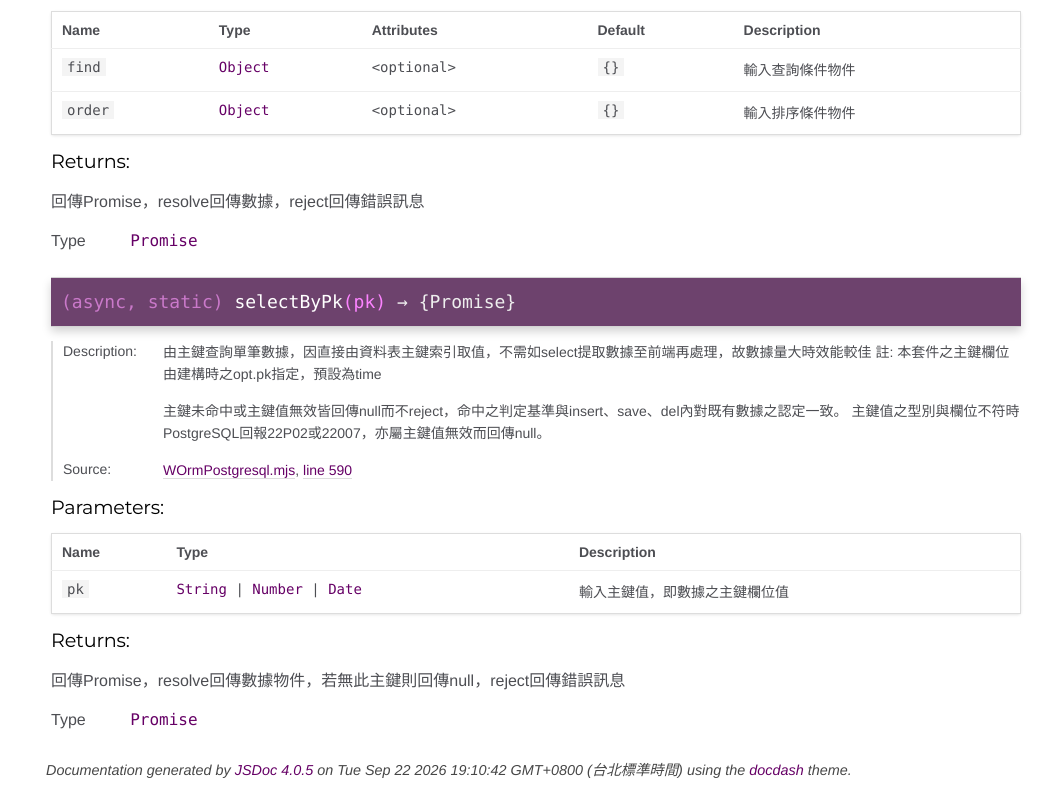
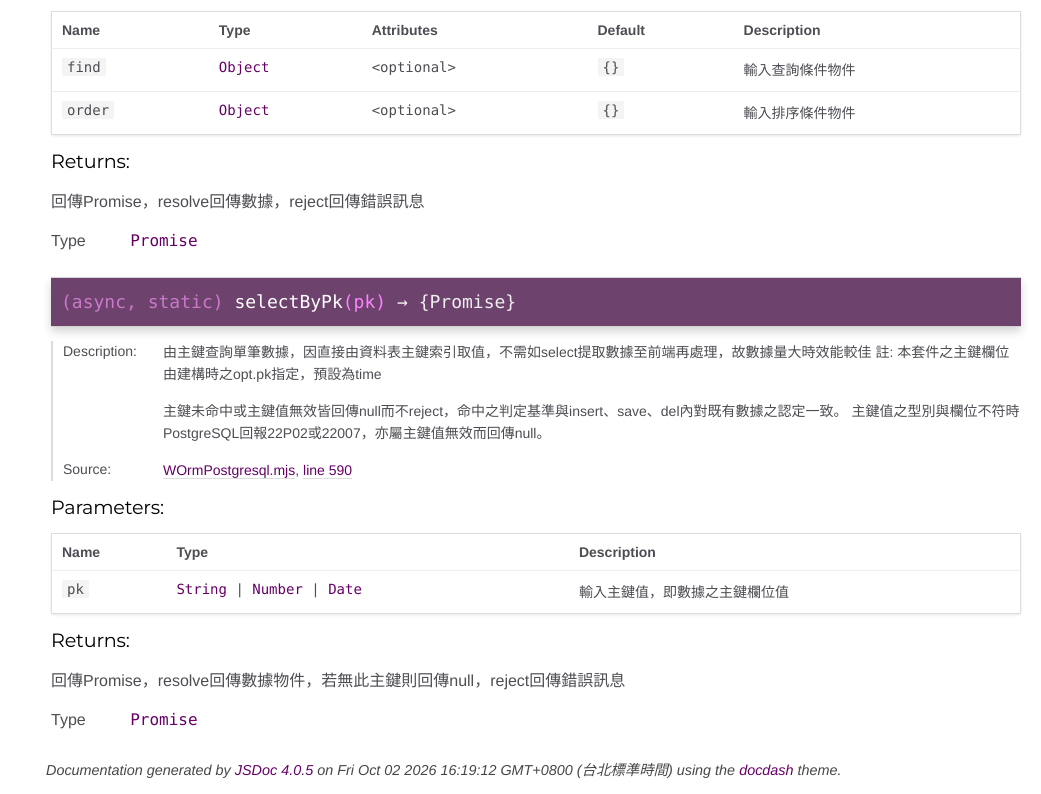
Before and after one commit to yuda-lyu/w-orm-postgresql, a website: page docs/WOrmPostgresql.html in a window 1280 px wide. Shown: the part 4662-5456 px from the top of the page, without its empty margins (239-1280 px from the left). Drawn offline with Linux system fonts and the light colour scheme.

```diff
--- a/docs/WOrmPostgresql.html
+++ b/docs/WOrmPostgresql.html
@@ -2252,7 +2252,7 @@ nInserted與nModified恆同時出現，無對應行為時填0。
 <br class="clear">
 
 <footer>
-    Documentation generated by <a href="https://github.com/jsdoc3/jsdoc">JSDoc 4.0.5</a> on Tue Sep 22 2026 19:10:42 GMT+0800 (台北標準時間) using the <a href="https://github.com/clenemt/docdash">docdash</a> theme.
+    Documentation generated by <a href="https://github.com/jsdoc3/jsdoc">JSDoc 4.0.5</a> on Fri Oct 02 2026 16:19:12 GMT+0800 (台北標準時間) using the <a href="https://github.com/clenemt/docdash">docdash</a> theme.
 </footer>
 
 <script>prettyPrint();</script>
--- a/package.json
+++ b/package.json
@@ -1,11 +1,11 @@
 {
   "name": "w-orm-postgresql",
-  "version": "1.0.27",
+  "version": "1.0.28",
   "main": "dist/w-orm-postgresql.umd.js",
   "dependencies": {
     "mongo-sql": "^6.2.0",
     "pg": "^8.23.0",
-    "wsemi": "^1.9.3"
+    "wsemi": "^1.9.9"
   },
   "devDependencies": {
     "w-package-tools": "^1.1.16"
```
Also changed, not shown: docs/WOrmPostgresql.mjs.html (+1 -1 lines), docs/index.html (+1 -1 lines), dist/w-orm-postgresql.umd.js, 3 other files.
